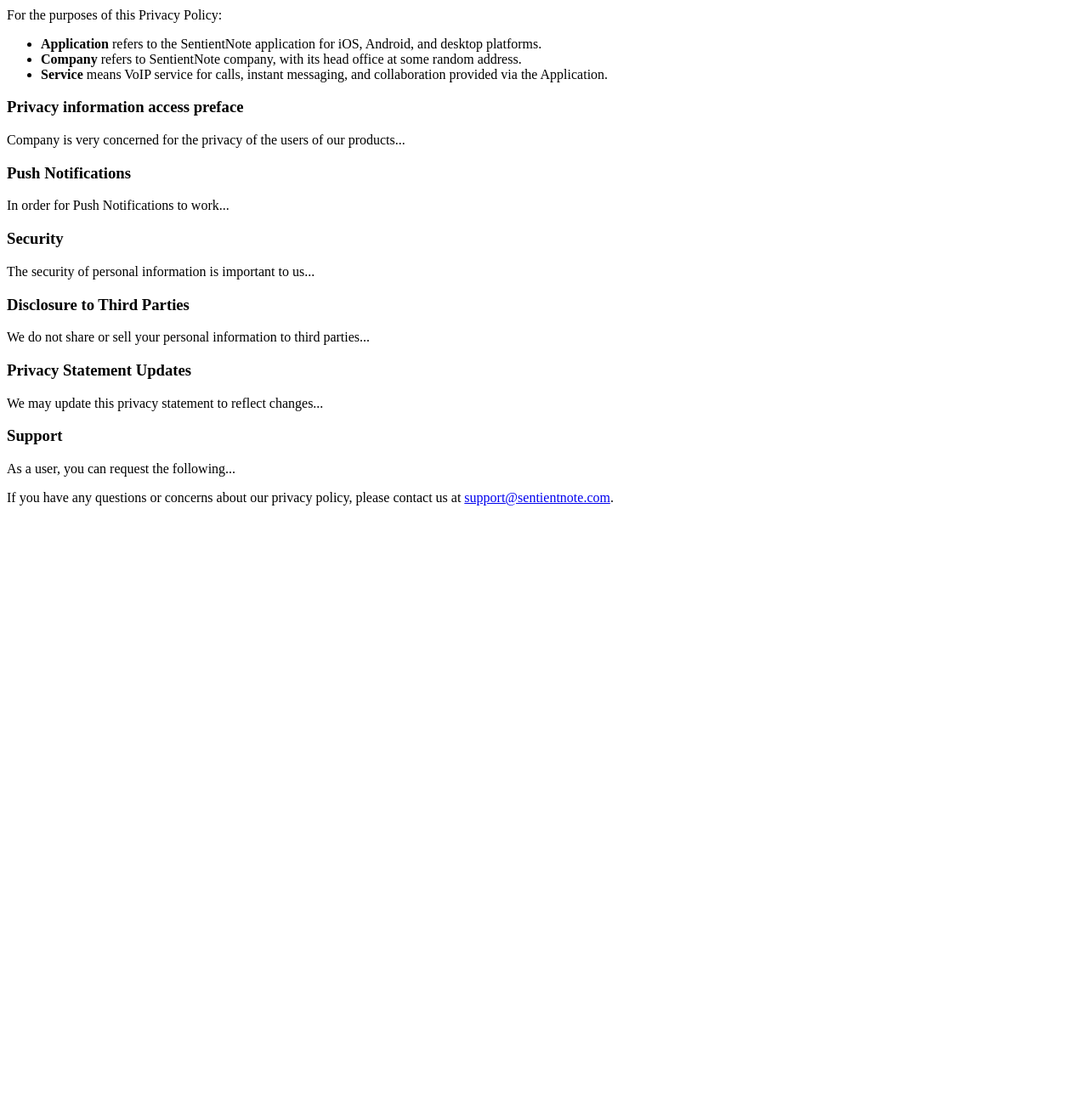
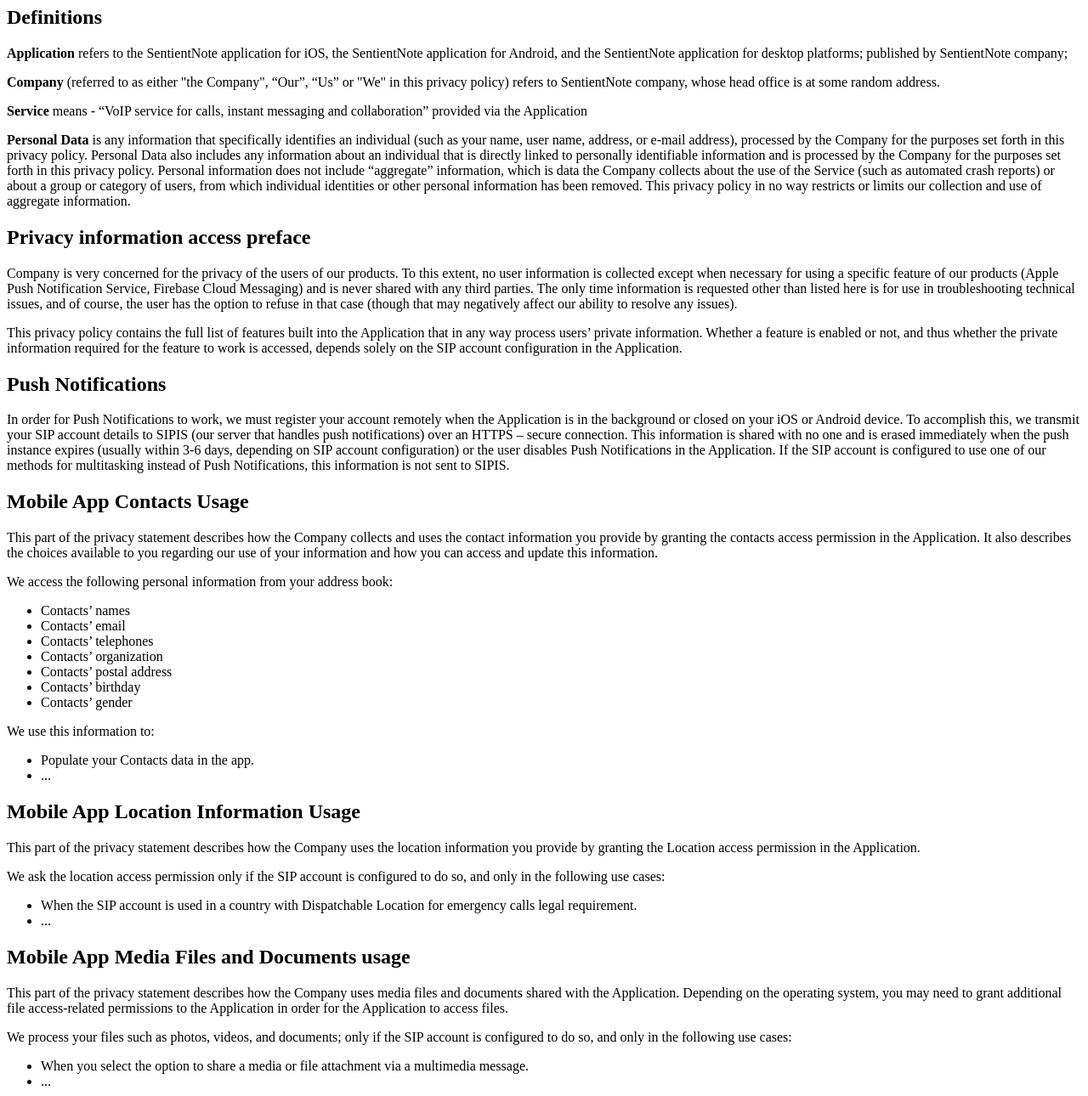
Before and after one commit to krystofkomarek/krystofkomarek.github.io, a plain HTML site: page index.html in a window 1280 px wide. Shown: the part 99-1389 px from the top of the page at 85% size. Before the commit the page ends 800 px from the top, so only its background shows below. Drawn offline with Linux system fonts and the light colour scheme.

Commit message:
Update index.html

````diff
--- a/index.html
+++ b/index.html
@@ -1,67 +1,86 @@
+Certainly! Here's the entire text formatted as HTML:
+
+```html
 <!DOCTYPE html>
 <html lang="en">
+
 <head>
     <meta charset="UTF-8">
     <meta name="viewport" content="width=device-width, initial-scale=1.0">
-    <title>Privacy Policy - SentientNote</title>
+    <title>Privacy Policy</title>
 </head>
+
 <body>
 
-    <section>
-        <h2>Privacy Policy</h2>
+    <h1>Privacy Policy</h1>
 
-        <h3>Definitions</h3>
-        <p>For the purposes of this Privacy Policy:</p>
+    <h2>Definitions</h2>
+    <p><strong>Application</strong> refers to the SentientNote application for iOS, the SentientNote application for Android, and the SentientNote application for desktop platforms; published by SentientNote company;</p>
+    <p><strong>Company</strong> (referred to as either "the Company", “Our”, “Us” or "We" in this privacy policy) refers to SentientNote company, whose head office is at some random address.</p>
+    <p><strong>Service</strong> means - “VoIP service for calls, instant messaging and collaboration” provided via the Application</p>
+    <p><strong>Personal Data</strong> is any information that specifically identifies an individual (such as your name, user name, address, or e-mail address), processed by the Company for the purposes set forth in this privacy policy. Personal Data also includes any information about an individual that is directly linked to personally identifiable information and is processed by the Company for the purposes set forth in this privacy policy. Personal information does not include “aggregate” information, which is data the Company collects about the use of the Service (such as automated crash reports) or about a group or category of users, from which individual identities or other personal information has been removed. This privacy policy in no way restricts or limits our collection and use of aggregate information.</p>
 
-        <ul>
-            <li><strong>Application</strong> refers to the SentientNote application for iOS, Android, and desktop platforms.</li>
-            <li><strong>Company</strong> refers to SentientNote company, with its head office at some random address.</li>
-            <li><strong>Service</strong> means VoIP service for calls, instant messaging, and collaboration provided via the Application.</li>
-            <!-- Add other definitions as needed -->
-        </ul>
-    </section>
+    <h2>Privacy information access preface</h2>
+    <p>Company is very concerned for the privacy of the users of our products. To this extent, no user information is collected except when necessary for using a specific feature of our products (Apple Push Notification Service, Firebase Cloud Messaging) and is never shared with any third parties. The only time information is requested other than listed here is for use in troubleshooting technical issues, and of course, the user has the option to refuse in that case (though that may negatively affect our ability to resolve any issues).</p>
+    <p>This privacy policy contains the full list of features built into the Application that in any way process users’ private information. Whether a feature is enabled or not, and thus whether the private information required for the feature to work is accessed, depends solely on the SIP account configuration in the Application.</p>
 
-    <section>
-        <h3>Privacy information access preface</h3>
-        <p>Company is very concerned for the privacy of the users of our products...</p>
-        <!-- Add content as per the provided text -->
-    </section>
+    <h2>Push Notifications</h2>
+    <p>In order for Push Notifications to work, we must register your account remotely when the Application is in the background or closed on your iOS or Android device. To accomplish this, we transmit your SIP account details to SIPIS (our server that handles push notifications) over an HTTPS – secure connection. This information is shared with no one and is erased immediately when the push instance expires (usually within 3-6 days, depending on SIP account configuration) or the user disables Push Notifications in the Application. If the SIP account is configured to use one of our methods for multitasking instead of Push Notifications, this information is not sent to SIPIS.</p>
 
-    <section>
-        <h3>Push Notifications</h3>
-        <p>In order for Push Notifications to work...</p>
-        <!-- Add content as per the provided text -->
-    </section>
+    <h2>Mobile App Contacts Usage</h2>
+    <p>This part of the privacy statement describes how the Company collects and uses the contact information you provide by granting the contacts access permission in the Application. It also describes the choices available to you regarding our use of your information and how you can access and update this information.</p>
+    <p>We access the following personal information from your address book:</p>
+    <ul>
+        <li>Contacts’ names</li>
+        <li>Contacts’ email</li>
+        <li>Contacts’ telephones</li>
+        <li>Contacts’ organization</li>
+        <li>Contacts’ postal address</li>
+        <li>Contacts’ birthday</li>
+        <li>Contacts’ gender</li>
+    </ul>
+    <p>We use this information to:</p>
+    <ul>
+        <li>Populate your Contacts data in the app.</li>
+        <li>...</li>
+    </ul>
 
-    <!-- Repeat the structure for other sections such as Mobile App Contacts Usage, Mobile App Location Information Usage, etc. -->
+    <h2>Mobile App Location Information Usage</h2>
+    <p>This part of the privacy statement describes how the Company uses the location information you provide by granting the Location access permission in the Application.</p>
+    <p>We ask the location access permission only if the SIP account is configured to do so, and only in the following use cases:</p>
+    <ul>
+        <li>When the SIP account is used in a country with Dispatchable Location for emergency calls legal requirement.</li>
+        <li>...</li>
+    </ul>
 
-    <section>
-        <h3>Security</h3>
-        <p>The security of personal information is important to us...</p>
-        <!-- Add content as per the provided text -->
-    </section>
+    <h2>Mobile App Media Files and Documents usage</h2>
+    <p>This part of the privacy statement describes how the Company uses media files and documents shared with the Application. Depending on the operating system, you may need to grant additional file access-related permissions to the Application in order for the Application to access files.</p>
+    <p>We process your files such as photos, videos, and documents; only if the SIP account is configured to do so, and only in the following use cases:</p>
+    <ul>
+        <li>When you select the option to share a media or file attachment via a multimedia message.</li>
+        <li>...</li>
+    </ul>
 
-    <section>
-        <h3>Disclosure to Third Parties</h3>
-        <p>We do not share or sell your personal information to third parties...</p>
-        <!-- Add content as per the provided text -->
-    </section>
+    <h2>Google Calendar usage</h2>
+    <p>This privacy statement describes how the Company collects and uses the information you provide in your Google Calendar account via the Application for our UCaaS products. It also describes the choices available to you regarding our use of your information and how you can access and update this information.</p>
+    <p>We collect the following personal information from your Google Calendar and Google Contacts account:</p>
+    <ul>
+        <li>Event name</li>
+        <li>Event date</li>
+        <li>...</li>
+    </ul>
+    <p>We use this information to:</p>
+    <ul>
+        <li>Populate your Google Calendar & Google Contacts data in your installed Application.</li>
+        <li>...</li>
+    </ul>
 
-    <section>
-        <h3>Privacy Statement Updates</h3>
-        <p>We may update this privacy statement to reflect changes...</p>
-        <!-- Add content as per the provided text -->
-    </section>
+    <h2>Mobile App Analytics Usage</h2>
+    <p>The Company may collect aggregate data that no longer identifies individual users for purposes of usage and performance analysis. This may include diagnostic data such as login counts, screen view counts, or crash information.</p>
 
-    <section>
-        <h3>Support</h3>
-        <p>As a user, you can request the following...</p>
-        <!-- Add content as per the provided text -->
-    </section>
+    <h2>Troubleshooting Logs Usage</h2>
+    <p>For the sole purpose of troubleshooting, the Company might ask users to provide debug logs from the Application. The debug logs contain full network traffic information for application provisioning, calls, messaging, and other network in-app events generated by user activity.</p>
 
-    <footer>
-        <p>If you have any questions or concerns about our privacy policy, please contact us at <a href="mailto:support@sentientnote.com">support@sentientnote.com</a>.</p>
-    </footer>
-
-</body>
-</html>
+    <h2>Retention of Information</h2>
+    <p>We maintain your personal information in our regular business records while you are a customer of your Service. We may also maintain this information for a period of time after you are no longer a customer if the information is necessary for the purposes for which it was collected or to satisfy our legal requirements and/or obligations...</p>
+    <p>If there
````
